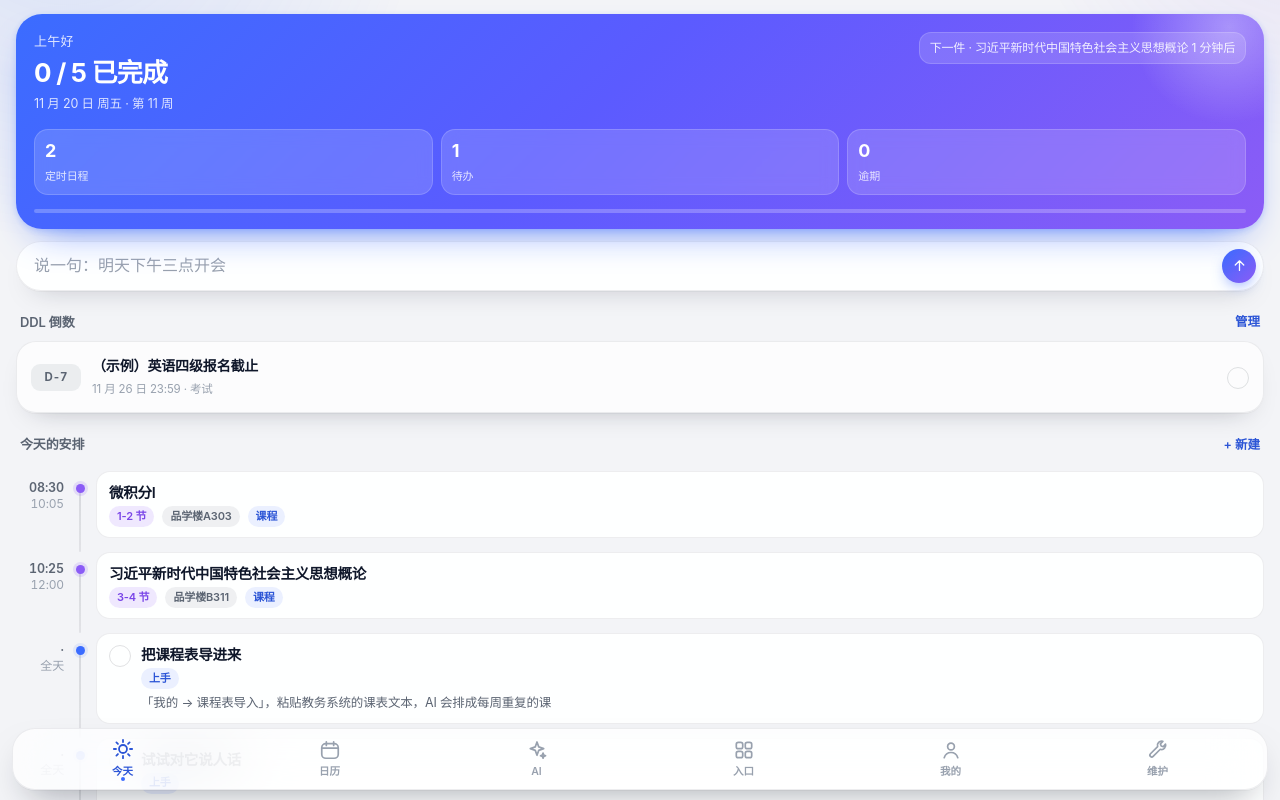
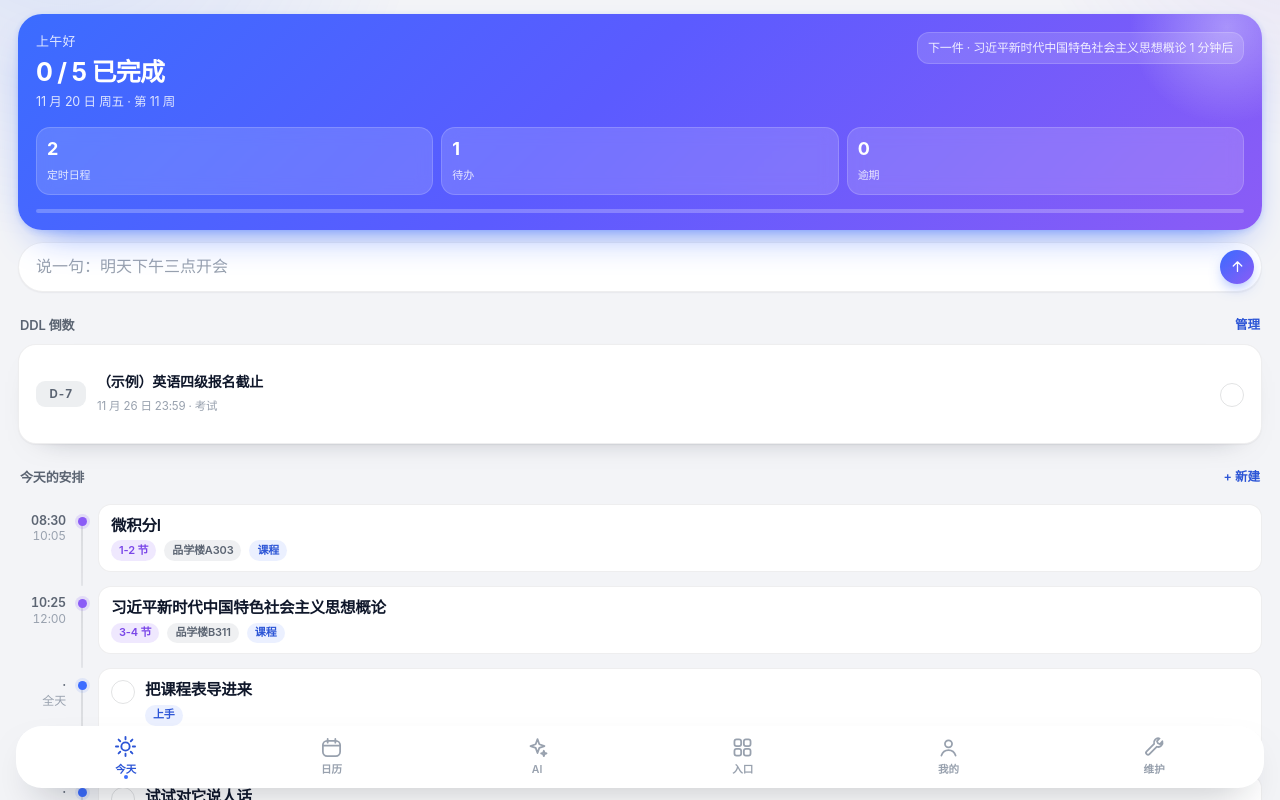
Before and after one commit to jxboop/xushi-planner, a plain HTML site: page index.html in a window 1280 px wide. Drawn offline with Linux system fonts and the light colour scheme.

Commit message:
v1.5.0: 按 iOS 26 HIG 重做视觉（内容实色/控制层玻璃/同心圆角/44pt 点击区）

```diff
--- a/css/style.css
+++ b/css/style.css
@@ -612,3 +612,108 @@ html[data-theme="dark"] .seg button.on{background:#2A2D36}
 .tt-main{flex:1;min-width:0}
 .tt-name{font-size:14px;font-weight:600;letter-spacing:-.015em;white-space:nowrap;overflow:hidden;text-overflow:ellipsis}
 .tt-meta{font-size:11.5px;color:var(--text-3);margin-top:2px;white-space:nowrap;overflow:hidden;text-overflow:ellipsis}
+
+/* ============================================================
+   v1.5 视觉升级 —— 按 iOS 26 HIG 的三条原则重做表面
+   ① 玻璃只给「导航/控制层」（tabbar、sheet、浮动按钮），
+      内容卡片一律用实色，不叠模糊（玻璃套玻璃会糊掉层级）
+   ② 同心圆角：容器 24 → 卡片 18 → 内部元素 13 → 小件 9
+   ③ 层次靠字重与颜色，不靠字号堆叠；最小点击区 44pt
+   ============================================================ */
+
+:root{
+  --card:#FFFFFF;
+  --card-2:#FFFFFF;
+  --line:rgba(17,24,39,.07);
+  --line-strong:rgba(17,24,39,.12);
+  --r-xl:24px;
+  --r-lg:18px;
+  --r-md:13px;
+  --r-sm:9px;
+  --shadow-card:0 1px 1.5px rgba(16,24,40,.05), 0 12px 32px -26px rgba(16,24,40,.55);
+  --shadow-pop:0 24px 60px -18px rgba(16,24,40,.30);
+  --glass:blur(30px) saturate(180%);
+}
+
+html[data-theme="dark"]{
+  --card:#1B1D24;
+  --card-2:#1B1D24;
+  --line:rgba(255,255,255,.07);
+  --line-strong:rgba(255,255,255,.13);
+  --shadow-card:0 1px 1.5px rgba(0,0,0,.5), 0 12px 32px -26px rgba(0,0,0,.95);
+}
+
+/* 内容层：实色、去掉模糊 */
+.card,
+.list,
+.list .row,
+.tt-day,
+.ev,
+.draft,
+.gpa-hero > div,
+.ai-box textarea,
+.quick,
+.field input,
+.field textarea,
+.field select{
+  backdrop-filter:none !important;
+  -webkit-backdrop-filter:none !important;
+}
+
+/* 导航/控制层：保留玻璃，并加一圈高光描边 */
+.tabbar,
+.sheet,
+.icon-btn{
+  backdrop-filter:var(--glass);
+  -webkit-backdrop-filter:var(--glass);
+}
+.tabbar{
+  left:16px;right:16px;bottom:calc(var(--safe-b) + 12px);
+  border-radius:26px;
+  border:1px solid rgba(255,255,255,.5);
+  box-shadow:0 1px 0 rgba(255,255,255,.6) inset, 0 18px 40px -22px rgba(16,24,40,.5);
+}
+html[data-theme="dark"] .tabbar{
+  border-color:rgba(255,255,255,.10);
+  box-shadow:0 1px 0 rgba(255,255,255,.06) inset, 0 18px 40px -22px rgba(0,0,0,.9);
+}
+
+/* 字号体系：正文 16 / 标题 32 / 次级 14 / 说明 12.5 */
+body{font-size:16px}
+.head h1{font-size:32px;letter-spacing:-.038em}
+.head .sub{font-size:13.5px}
+.ev-title{font-size:15.5px}
+.ev-note{font-size:13px}
+.tt-name{font-size:15px}
+.sec-title{font-size:13px}
+.row .lbl{font-size:15px}
+.card{padding:17px}
+.card.tight{padding:13px 15px}
+
+/* 点击区不小于 44 */
+.icon-btn{width:44px;height:44px}
+.icon-btn svg{width:20px;height:20px}
+.cal-nav button{width:36px;height:36px}
+.check{width:24px;height:24px}
+.check svg{width:13px;height:13px}
+
+/* 导航条按钮：滚动时更紧凑 */
+.tabbar button svg{width:23px;height:23px}
+.tabbar button span{font-size:10.5px;letter-spacing:.01em}
+
+/* 卡片层次：白底 + 极淡描边，不再用重阴影 */
+.card{box-shadow:var(--shadow-card)}
+.ev{box-shadow:none;background:var(--card-2)}
+
+/* 页面留白节奏 */
+.view{padding-left:18px;padding-right:18px}
+.sec-title{margin:24px 2px 10px}
+
+/* Hero 收敛一点，更像系统卡片而不是广告位 */
+.hero{border-radius:24px;padding:18px 18px 17px}
+.hero .day{font-size:25px}
+
+/* 深色下正文对比度 */
+html[data-theme="dark"] .ev-note,
+html[data-theme="dark"] .tt-meta,
+html[data-theme="dark"] .ddl-main small{color:#8B93A1}
```
Also changed, not shown: preview/autotest.html (+3 -2 lines), preview/v15-ai.png (added), preview/v15-dark.png (added), preview/v15-maint.png (added), preview/v15-me.png (added), preview/v15-today.png (added).
